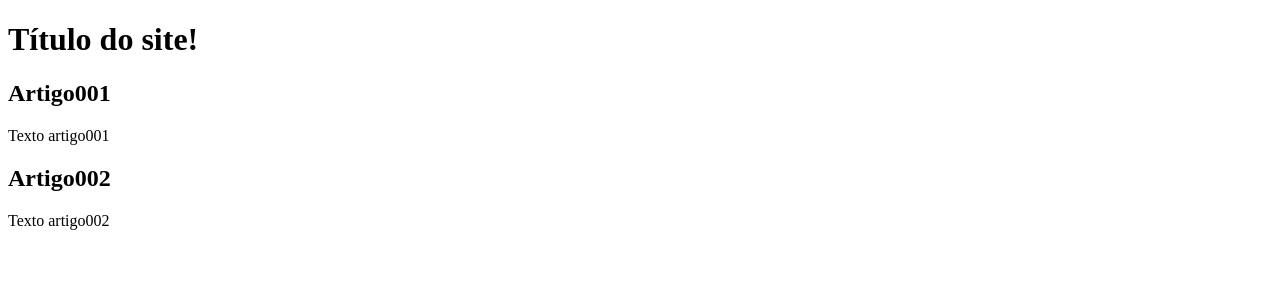
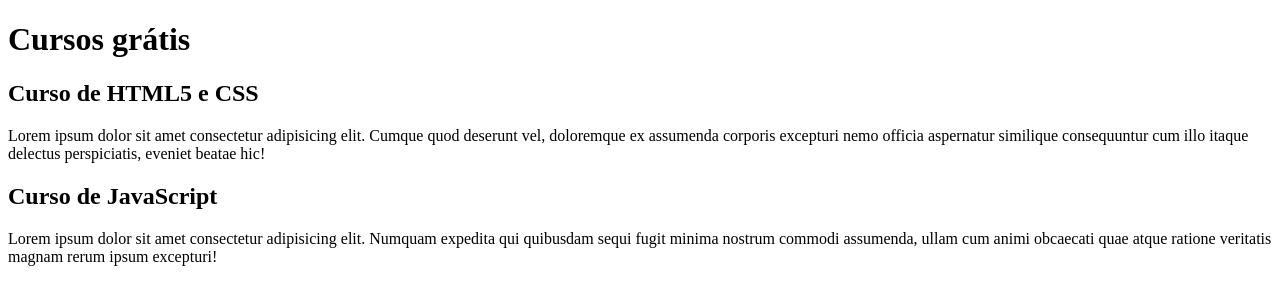
Before and after one commit to XxLSFxX/projeto-site, a plain HTML site: page index.html in a window 1280 px wide. Drawn offline with Linux system fonts and the light colour scheme.

Commit message:
comecei a escrever o conteúdo

```diff
--- a/index.html
+++ b/index.html
@@ -8,15 +8,15 @@
 <body>
     <main>
         <header>
-            <h1>Título do site!</h1>
+            <h1>Cursos grátis</h1>
         </header>
         <article>
-            <h2>Artigo001</h2>
-            <p>Texto artigo001</p>
+            <h2>Curso de HTML5 e CSS</h2>
+            <p>Lorem ipsum dolor sit amet consectetur adipisicing elit. Cumque quod deserunt vel, doloremque ex assumenda corporis excepturi nemo officia aspernatur similique consequuntur cum illo itaque delectus perspiciatis, eveniet beatae hic!</p>
         </article>
         <article>
-            <h2>Artigo002</h2>
-            <p>Texto artigo002</p>
+            <h2>Curso de JavaScript</h2>
+            <p>Lorem ipsum dolor sit amet consectetur adipisicing elit. Numquam expedita qui quibusdam sequi fugit minima nostrum commodi assumenda, ullam cum animi obcaecati quae atque ratione veritatis magnam rerum ipsum excepturi!</p>
         </article>
     </main>
 </body>
```
